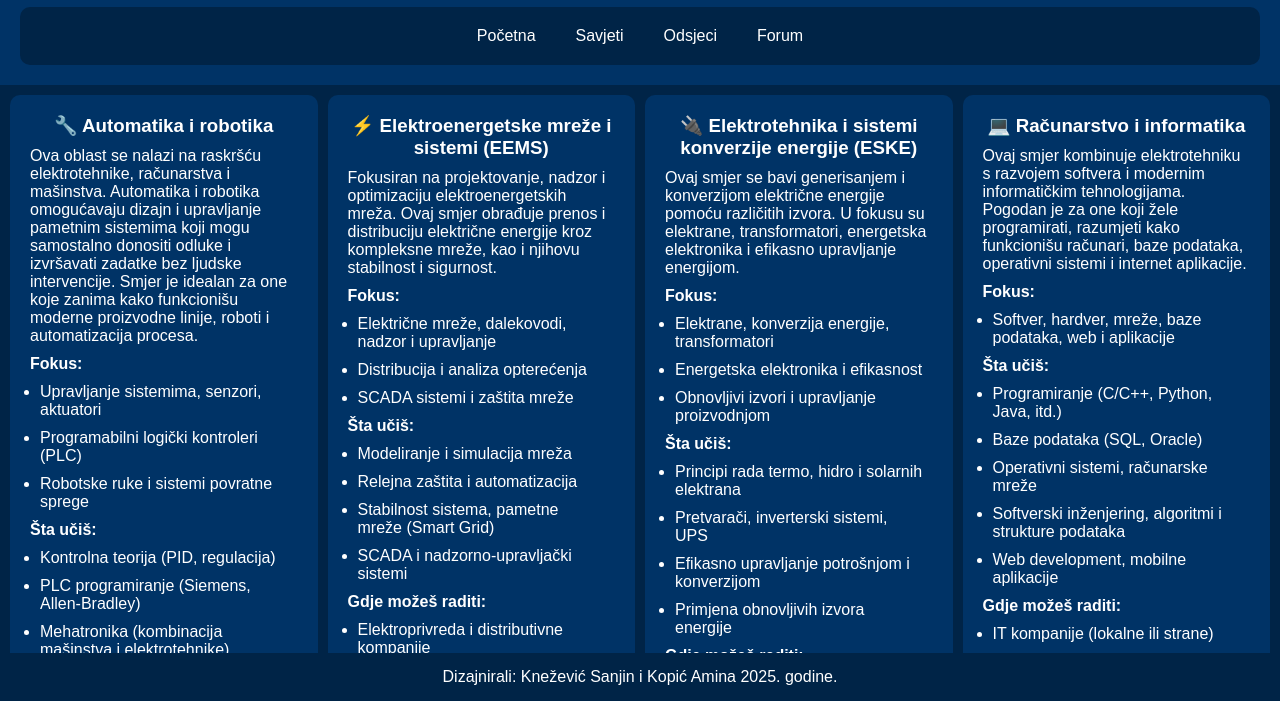
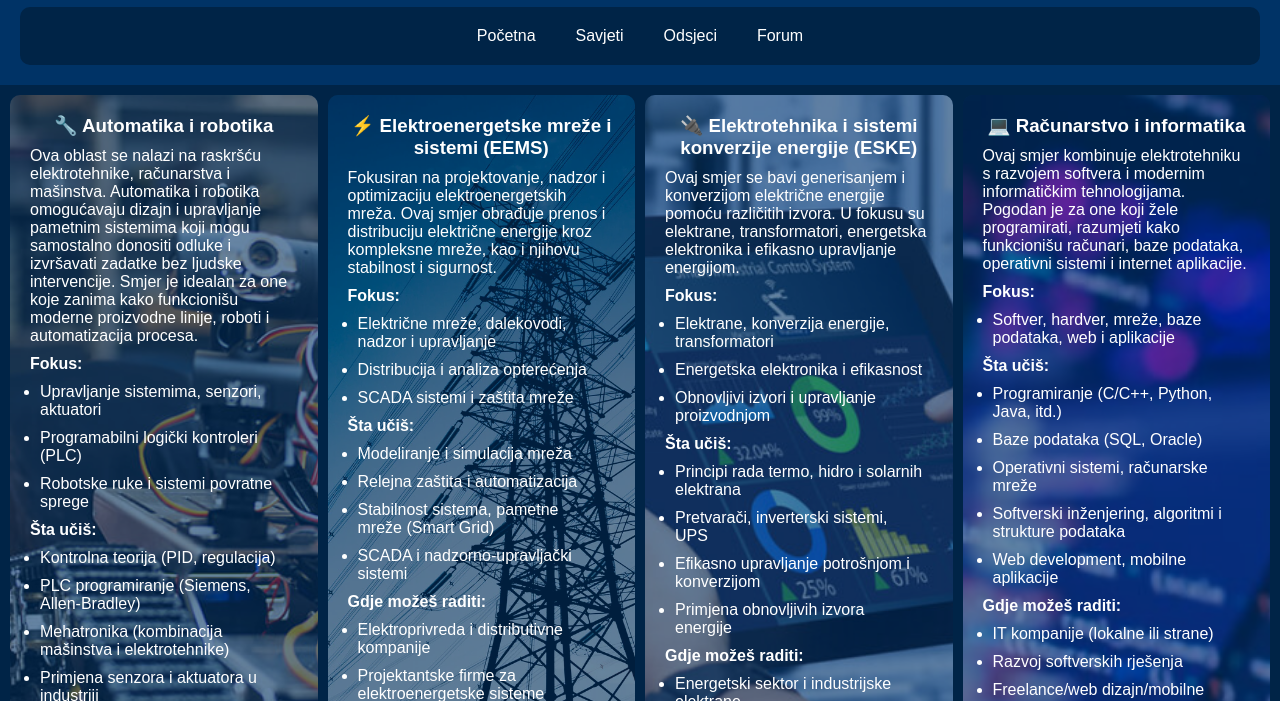
Before and after one commit to QuitStalin/railway_app, a website: page public/odsjeki.html in a window 1280 px wide. Shown: the part 99-800 px from the top of the page. Drawn offline with Linux system fonts and the light colour scheme.

Commit message:
dodao pozadinske slike

```diff
--- a/public/odsjeki.html
+++ b/public/odsjeki.html
@@ -39,14 +39,16 @@
       <main>
         <div id="smjerovi">
           <div class="smjer">
+            <img src="./img/ar-img.jpg" class="bg-img" />
+            <div class="zi1">
               <h3>🔧 Automatika i robotika</h3>
               <p>
                 Ova oblast se nalazi na raskršću elektrotehnike, računarstva i
-              mašinstva. Automatika i robotika omogućavaju dizajn i upravljanje
-              pametnim sistemima koji mogu samostalno donositi odluke i
-              izvršavati zadatke bez ljudske intervencije. Smjer je idealan za
-              one koje zanima kako funkcionišu moderne proizvodne linije, roboti
-              i automatizacija procesa.
+                mašinstva. Automatika i robotika omogućavaju dizajn i
+                upravljanje pametnim sistemima koji mogu samostalno donositi
+                odluke i izvršavati zadatke bez ljudske intervencije. Smjer je
+                idealan za one koje zanima kako funkcionišu moderne proizvodne
+                linije, roboti i automatizacija procesa.
               </p>
               <strong>Fokus:</strong>
               <ul>
@@ -70,8 +72,11 @@
                 <li>Održavanje i projektovanje automatizovanih linija</li>
               </ul>
             </div>
+          </div>
 
           <div class="smjer">
+            <img src="./img/eems-img.jpg" class="bg-img" />
+            <div class="zi1">
               <h3>⚡ Elektroenergetske mreže i sistemi (EEMS)</h3>
               <p>
                 Fokusiran na projektovanje, nadzor i optimizaciju
@@ -99,13 +104,17 @@
                 <li>Nadzorni centri i sistemi upravljanja</li>
               </ul>
             </div>
+          </div>
 
           <div class="smjer">
+            <img src="./img/eske-img.jpg" class="bg-img" />
+            <div class="zi1">
               <h3>🔌 Elektrotehnika i sistemi konverzije energije (ESKE)</h3>
               <p>
-              Ovaj smjer se bavi generisanjem i konverzijom električne energije
-              pomoću različitih izvora. U fokusu su elektrane, transformatori,
-              energetska elektronika i efikasno upravljanje energijom.
+                Ovaj smjer se bavi generisanjem i konverzijom električne
+                energije pomoću različitih izvora. U fokusu su elektrane,
+                transformatori, energetska elektronika i efikasno upravljanje
+                energijom.
               </p>
               <strong>Fokus:</strong>
               <ul>
@@ -127,18 +136,23 @@
                 <li>Implementacija obnovljivih izvora u mreže</li>
               </ul>
             </div>
+          </div>
 
           <div class="smjer">
+            <img src="./img/ri-img.jpg" class="bg-img" />
+            <div class="zi1">
               <h3>💻 Računarstvo i informatika</h3>
               <p>
-              Ovaj smjer kombinuje elektrotehniku s razvojem softvera i modernim
-              informatičkim tehnologijama. Pogodan je za one koji žele
-              programirati, razumjeti kako funkcionišu računari, baze podataka,
-              operativni sistemi i internet aplikacije.
+                Ovaj smjer kombinuje elektrotehniku s razvojem softvera i
+                modernim informatičkim tehnologijama. Pogodan je za one koji
+                žele programirati, razumjeti kako funkcionišu računari, baze
+                podataka, operativni sistemi i internet aplikacije.
               </p>
               <strong>Fokus:</strong>
               <ul>
-              <li>Softver, hardver, mreže, baze podataka, web i aplikacije</li>
+                <li>
+                  Softver, hardver, mreže, baze podataka, web i aplikacije
+                </li>
               </ul>
               <strong>Šta učiš:</strong>
               <ul>
@@ -156,14 +170,17 @@
                 <li>Održavanje računarskih mreža i sistema</li>
               </ul>
             </div>
+          </div>
 
           <div class="smjer">
+            <img src="./img/tk-img.png" class="bg-img" />
+            <div class="zi1">
               <h3>📡 Telekomunikacije</h3>
               <p>
-              Telekomunikacije su srce moderne komunikacije – omogućavaju prenos
-              informacija putem žica, optike ili bežično. Ako te zanima kako
-              funkcionišu mobilne mreže, internet i sistemi za komunikaciju na
-              daljinu, ovaj smjer je za tebe.
+                Telekomunikacije su srce moderne komunikacije – omogućavaju
+                prenos informacija putem žica, optike ili bežično. Ako te zanima
+                kako funkcionišu mobilne mreže, internet i sistemi za
+                komunikaciju na daljinu, ovaj smjer je za tebe.
               </p>
               <strong>Fokus:</strong>
               <ul>
@@ -189,6 +206,7 @@
               </ul>
             </div>
           </div>
+        </div>
       </main>
 
       <footer>Dizajnirali: Knežević Sanjin i Kopić Amina 2025. godine.</footer>
--- a/public/tptpstil.css
+++ b/public/tptpstil.css
@@ -20,7 +20,7 @@ body {
     "footer  footer   footer";
   grid-template-columns: 200px 1fr 300px;
   grid-template-rows: auto 1fr auto;
-  height: 100vh;
+  min-height: 100vh;
 }
 
 .grid-container.no-sidebars {
@@ -176,6 +176,11 @@ p {
   padding: 10px;
 }
 
+#smjerovi {
+  height: 100%;
+  align-items: stretch;
+}
+
 .savjet,
 .smjer {
   background-color: #003366;
@@ -184,6 +189,8 @@ p {
   width: calc(20% - 20px); /* 5 u redu kad je dovoljno prostora */
   min-width: 250px; /* Minimalna širina da se ne zbiju */
   flex-grow: 1;
+  position: relative;
+  overflow: hidden;
 }
 
 .savjet h2,
@@ -268,8 +275,11 @@ form button,
     border-top-right-radius: 20px;
   }
 
-  main {
-    min-height: 100vh;
+  .smjer {
+    height: auto;
+  }
+  #smjerovi {
+    height: auto;
   }
 }
 
@@ -304,7 +314,6 @@ form button,
   main {
     overflow-y: visible !important;
     background-color: #002447;
-    min-height: 100vh; /* osigurava da ima bar visinu ekrana */
     padding-bottom: 20px; /* da poruke ne budu zalijepljene za dno */
   }
 }
@@ -415,3 +424,24 @@ form button,
     display: block;
   }
 }
+
+.bg-img {
+  position: absolute;
+  top: 0;
+  left: 0;
+  width: 100%;
+  height: 100%;
+  object-fit: cover;
+  opacity: 0.4;
+  z-index: 0;
+}
+
+.zi1 {
+  position: relative;
+  z-index: 1;
+}
+
+.proh {
+  position: relative;
+  overflow: hidden;
+}
```
Also changed, not shown: public/forum.html (+9 -5 lines), public/img/ar-img.jpg (added), public/img/eems-img.jpg (added), public/img/eske-img.jpg (added), public/img/form-img.jpg (added), public/img/forum-bg.png (added), public/img/forum-bg2.png (added), public/img/ri-img.jpg (added), public/img/tk-img.png (added). Lines whose indentation alone changed are shown as unchanged.
